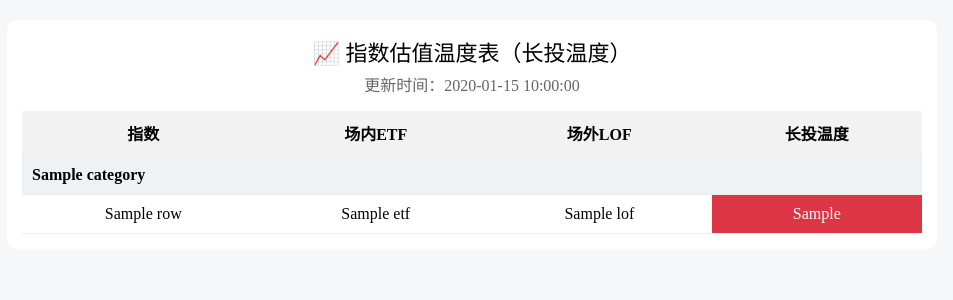
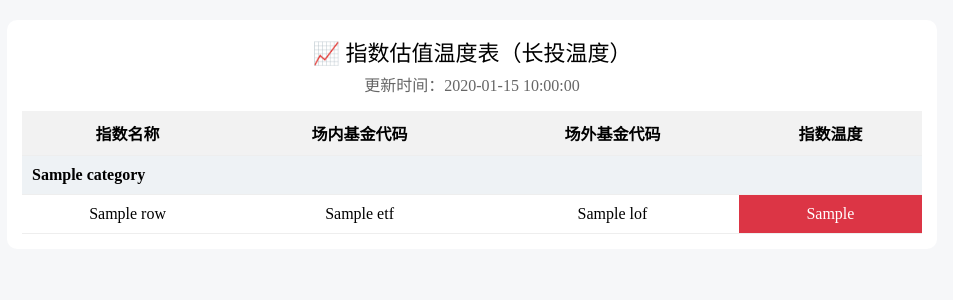
Before and after one commit to zysj8/valuation-dashboard, a Python web app: template templates/index.html in a window 1280 px wide. Shown: the top 300 px of the page, without its empty margins (168-1121 px from the left). Run offline with Jinja, Linux system fonts and the light colour scheme; the template is opened without the code that fills it: most values are stand-ins (such as "Sample title", 1, 10 or a date in 2020).

Commit message:
Add table headers and restructure index.html

```diff
--- a/templates/index.html
+++ b/templates/index.html
@@ -24,16 +24,25 @@ th{background:#f2f2f2}
 <div class="container">
 <div class="title">📈 指数估值温度表（长投温度）</div>
 <div class="time">更新时间：{{ time }}</div>
+
 <table>
-<tr><th>指数</th><th>场内ETF</th><th>场外LOF</th><th>长投温度</th></tr>
+  <thead>
+    <tr>
+      <th>指数名称</th>
+      <th>场内基金代码</th>
+      <th>场外基金代码</th>
+      <th>指数温度</th>
+    </tr>
+  </thead>
+  <tbody>
+
 {% set current_category = None %}
 {% for r in rows %}
 {% if r.category != current_category %}
 {% set current_category = r.category %}
-        <tr>
-            <td colspan="4" class="cate">{{ r.category }}</td>
-        </tr>
+<tr><td colspan="4" class="cate">{{ r.category }}</td></tr>
 {% endif %}
+
 <tr>
 <td>{{ r.name }}</td>
 <td>{{ r.etf }}</td>
@@ -48,8 +57,11 @@ th{background:#f2f2f2}
 <td class="red">{{ r.lt }}</td>
 {% endif %}
 </tr>
+
 {% endfor %}
+</tbody>
 </table>
+
 </div>
 </body>
 </html>
```
Lines whose indentation alone changed are shown as unchanged.
